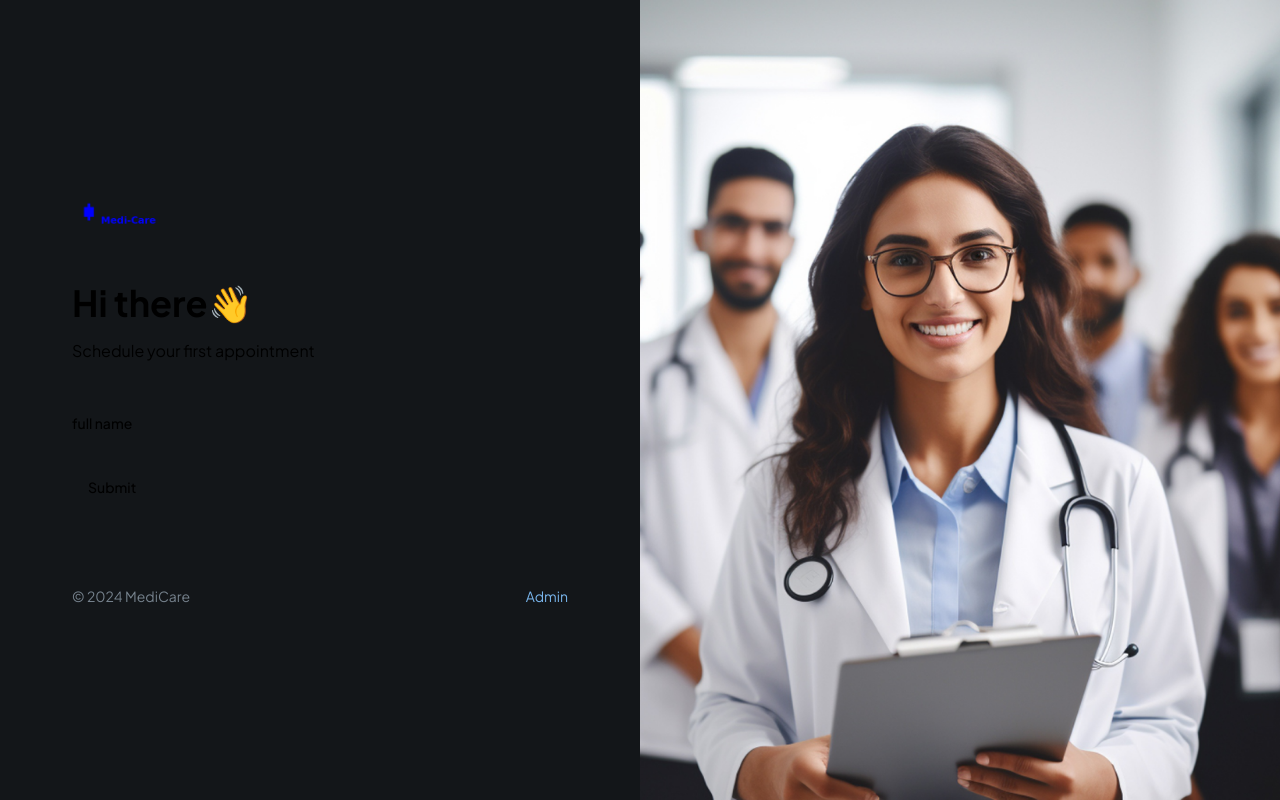
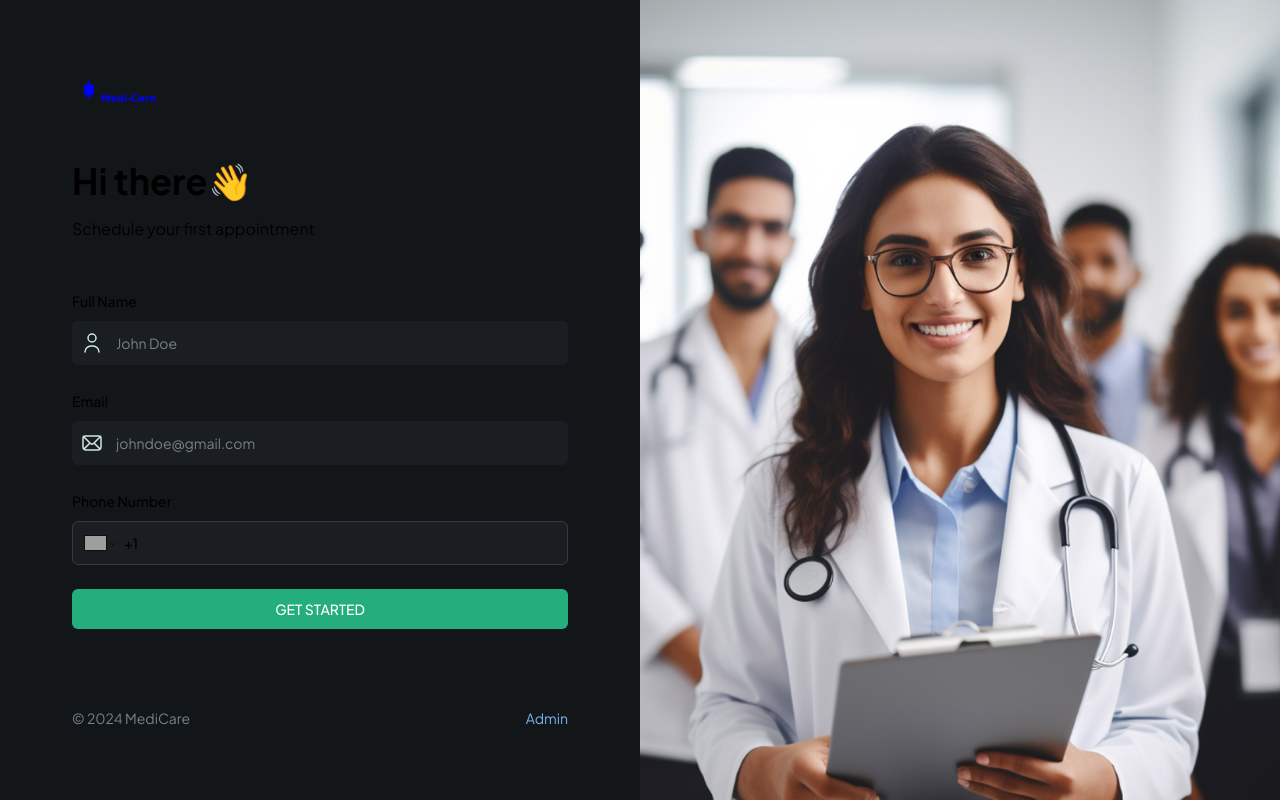
Before and after one commit to etikona/medi-care, a Next.js app: page / in a window 1280 px wide. Built offline with nearby package versions, Linux system fonts and the light colour scheme; grey boxes are pictures that could not be loaded.

Commit message:
form structure is done

```diff
--- a/components/CustomeFormField.tsx
+++ b/components/CustomFormField.tsx
@@ -10,6 +10,9 @@
 import { Control } from "react-hook-form";
 import { Input } from "@/components/ui/input";
 import { FormFieldType } from "./forms/PatientForm";
+import Image from "next/image";
+import "react-phone-number-input/style.css";
+import PhoneInput from "react-phone-number-input";
 
 interface CustomProps {
   control: Control<any>;
@@ -26,10 +29,43 @@
   renderSkeleton?: (field: any) => React.ReactNode;
 }
 const RenderField = ({ field, props }: { field: any; props: CustomProps }) => {
+  const { fieldType, iconSrc, iconAlt, placeholder } = props;
   switch (props.fieldType) {
     case FormFieldType.INPUT:
       return (
-        <div className="flex rounded-md border-dark-500 bg-dark-400"></div>
+        <div className="flex rounded-md border-dark-500 bg-dark-400">
+          {iconSrc && (
+            <Image
+              src={iconSrc}
+              alt={iconAlt || "icon"}
+              height={24}
+              width={24}
+              className="ml-2"
+            />
+          )}
+
+          <FormControl>
+            <Input
+              placeholder={placeholder}
+              {...field}
+              className="shad-input border-0"
+            />
+          </FormControl>
+        </div>
+      );
+    case FormFieldType.PHONE_INPUT:
+      return (
+        <FormControl>
+          <PhoneInput
+            defaultCountry="US"
+            placeholder={placeholder}
+            international
+            withCountryCode
+            value={field.value as number | undefined}
+            onChange={field.onChange}
+            className="input-phone"
+          />
+        </FormControl>
       );
     default:
       break;
--- /dev/null
+++ b/components/SubmitButton.tsx
@@ -0,0 +1,35 @@
+import Image from "next/image";
+import { Button } from "./ui/button";
+import loader from "@/public/assets/icons/loader.svg";
+interface ButtonProps {
+  isLoading: boolean;
+  className?: string;
+  children: React.ReactNode;
+}
+
+const SubmitButton = ({ isLoading, className, children }: ButtonProps) => {
+  return (
+    <Button
+      type="submit"
+      disabled={isLoading}
+      className={className ?? "shad-primary-btn w-full"}
+    >
+      {isLoading ? (
+        <div className="flex items-center gap-4">
+          <Image
+            src={loader}
+            alt="Loader"
+            height={24}
+            width={24}
+            className="animate-spin"
+          />
+          Loading....
+        </div>
+      ) : (
+        children
+      )}
+    </Button>
+  );
+};
+
+export default SubmitButton;
--- a/components/forms/PatientForm.tsx
+++ b/components/forms/PatientForm.tsx
@@ -6,7 +6,12 @@
 import { Button } from "@/components/ui/button";
 import { Form } from "@/components/ui/form";
 import icon from "@/public/assets/icons/user.svg";
-import CustomeFormField from "../CustomeFormField";
+import email from "@/public/assets/icons/email.svg";
+// import phone from "@/public/assets/icons/phone.svg";
+import CustomFormField from "../CustomFormField";
+import SubmitButton from "../SubmitButton";
+import { useState } from "react";
+// import CustomeFormField from "../CustomeFormField";
 export enum FormFieldType {
   INPUT = "input",
   TEXTAREA = "textarea",
@@ -23,6 +28,7 @@
 });
 
 const PatientForm = () => {
+  const [isLoading, setIsLoading] = useState(false);
   const form = useForm<z.infer<typeof formSchema>>({
     resolver: zodResolver(formSchema),
     defaultValues: {
@@ -40,16 +46,32 @@
           <h1 className="header">Hi there👋</h1>
           <p className="">Schedule your first appointment</p>
         </section>
-        <CustomeFormField
+        <CustomFormField
           fieldType={FormFieldType.INPUT}
           control={form.control}
           name="name"
-          label="full name"
+          label="Full Name"
           placeholder="John Doe"
           iconSrc={icon}
           iconAlt="User icon"
         />
-        <Button type="submit">Submit</Button>
+        <CustomFormField
+          fieldType={FormFieldType.INPUT}
+          control={form.control}
+          name="email"
+          label="Email"
+          placeholder="johndoe@gmail.com"
+          iconSrc={email}
+          iconAlt="Email icon"
+        />
+        <CustomFormField
+          fieldType={FormFieldType.PHONE_INPUT}
+          control={form.control}
+          name="Phone"
+          label="Phone Number"
+          placeholder="+8801289345"
+        />
+        <SubmitButton isLoading={isLoading}> GET STARTED </SubmitButton>
       </form>
     </Form>
   );
--- a/package.json
+++ b/package.json
@@ -20,6 +20,7 @@
     "react": "^18",
     "react-dom": "^18",
     "react-hook-form": "^7.52.1",
+    "react-phone-number-input": "^3.4.3",
     "tailwind-merge": "^2.4.0",
     "tailwindcss-animate": "^1.0.7",
     "zod": "^3.23.8"
```
Also changed, not shown: public/assets/icons/medi_care_logo.png (deleted), 2 other files (tests, documents, lock files or other folders).
